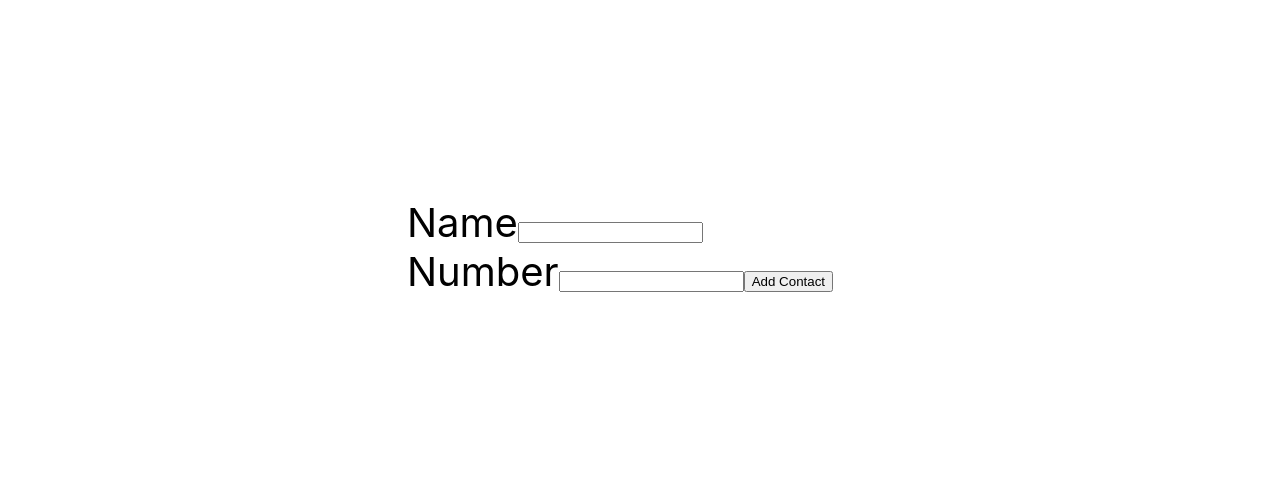
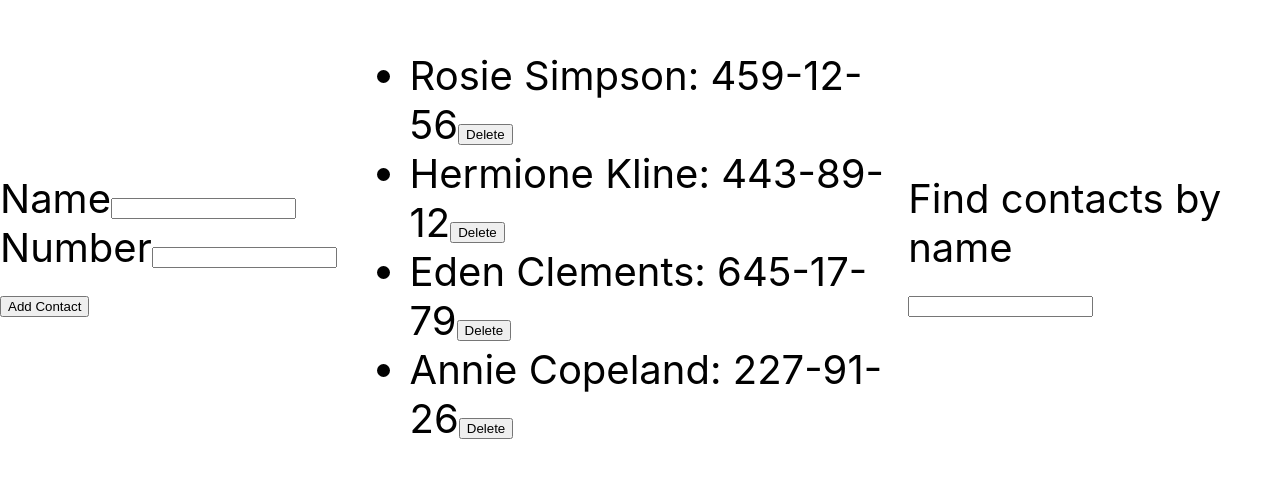
Before and after one commit to Donyk-s/goit-react-hw-02-phonebook, a React (Create React App) app: page / in a window 1280 px wide. Shown: the part 153-630 px from the top of the page. Built offline with nearby package versions, Linux system fonts and the light colour scheme.

Commit message:
addDeleteBtn

```diff
--- a/src/components/App.jsx
+++ b/src/components/App.jsx
@@ -1,35 +1,66 @@
+// App.js
 import React, { Component } from 'react';
 import Form from './phoneBoock/Forma';
 import ContactList from './contacklisst/Contactlist';
 import { nanoid } from 'nanoid';
+import Filter from './filter/Filter';
 
 export class App extends Component {
   state = {
-    contacts: [],
-    name: '',
-    number: '', // додайте стан для number
+    contacts: [
+      { id: nanoid(), name: 'Rosie Simpson', number: '459-12-56' },
+      { id: nanoid(), name: 'Hermione Kline', number: '443-89-12' },
+      { id: nanoid(), name: 'Eden Clements', number: '645-17-79' },
+      { id: nanoid(), name: 'Annie Copeland', number: '227-91-26' },
+    ],
+    filter: '',
   };
 
-  handleNumberChange = event => {
-    this.setState({ number: event.target.value });
-  }; // додайте обробник події для введення номеру
+  handleFilterChange = value => {
+    this.setState({ filter: value });
+  };
+
+  checkContactExists = name => {
+    return this.state.contacts.some(
+      contact => contact.name.toLowerCase() === name.toLowerCase()
+    );
+  };
 
   formSubmitHandler = data => {
+    const { contacts } = this.state;
+    const isContactExists = contacts.some(
+      contact => contact.name.toLowerCase() === data.name.toLowerCase()
+    );
+
+    if (isContactExists) {
+      alert(`${data.name} is already in contacts.`);
+      return;
+    }
+
     const newContact = {
       id: nanoid(),
       name: data.name,
       number: data.number,
     };
+
     this.setState(prevState => ({
       contacts: [...prevState.contacts, newContact],
       name: '',
       number: '',
     }));
   };
+  handleDeleteContact = id => {
+    this.setState(prevState => ({
+      contacts: prevState.contacts.filter(contact => contact.id !== id),
+    }));
+  };
 
   render() {
-    const { contacts, number } = this.state; // отримайте значення number зі стану компонента
+    const { contacts, filter } = this.state;
 
+    const filteredContacts = contacts.filter(contact =>
+      contact.name.toLowerCase().includes(filter.toLowerCase())
+    );
     return (
       <div
         style={{
@@ -44,9 +75,14 @@ export class App extends Component {
         <Form
           onSubmit={this.formSubmitHandler}
           onNumberChange={this.handleNumberChange}
-          number={number} // передайте значення поля вводу номеру як пропс
+          number={this.state.number}
         />
-        <ContactList contacts={contacts} />
+        <ContactList
+          contacts={filteredContacts}
+          onDeleteContact={this.handleDeleteContact}
+        />
+
+        <Filter filter={filter} onChangeInput={this.handleFilterChange} />
       </div>
     );
   }
--- a/src/components/contacklisst/Contactlist.js
+++ b/src/components/contacklisst/Contactlist.js
@@ -1,15 +1,14 @@
 import React from 'react';
 
-const ContactList = ({ contacts }) => {
-  return (
+const ContactList = ({ contacts, onDeleteContact }) => (
   <ul>
     {contacts.map(contact => (
       <li key={contact.id}>
-          {contact.name} - {contact.number}
+        {contact.name}: {contact.number}
+        <button onClick={() => onDeleteContact(contact.id)}>Delete</button>
       </li>
     ))}
   </ul>
 );
-};
 
 export default ContactList;
--- /dev/null
+++ b/src/components/filter/Filter. module.css
@@ -0,0 +1,3 @@
+.input {
+  margin-top: 25px;
+}
--- /dev/null
+++ b/src/components/filter/Filter.js
@@ -0,0 +1,32 @@
+import React from 'react';
+import PropTypes from 'prop-types';
+import css from './Filter. module.css';
+
+const Filter = ({ filter, onChangeInput }) => {
+  const handleFilterChange = event => {
+    onChangeInput(event.target.value);
+  };
+
+  return (
+    <>
+      <label>
+        Find contacts by name
+        <br />
+        <input
+          className={css.input}
+          onChange={handleFilterChange}
+          value={filter}
+          type="text"
+          name="filter"
+        />
+      </label>
+    </>
+  );
+};
+
+Filter.propTypes = {
+  filter: PropTypes.string.isRequired,
+  onChangeInput: PropTypes.func.isRequired,
+};
+
+export default Filter;
```
Lines whose indentation alone changed are shown as unchanged.
